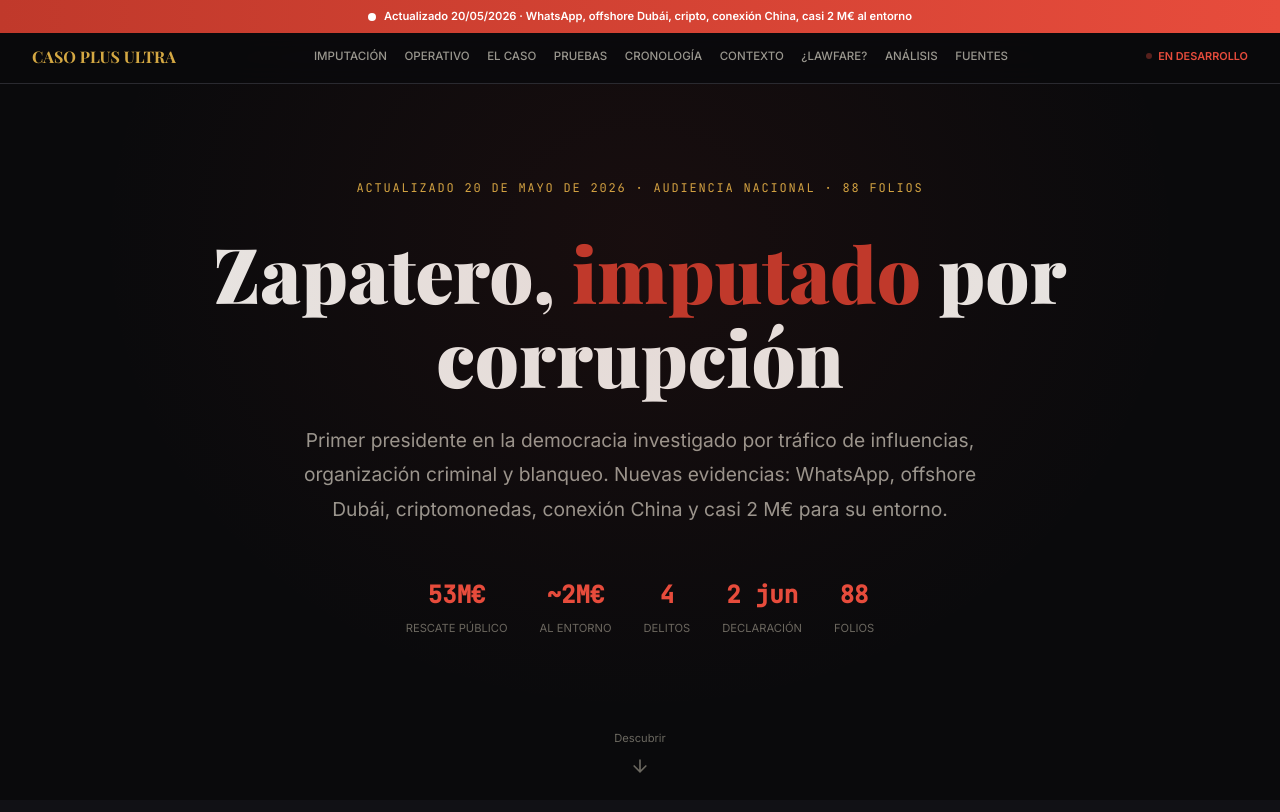
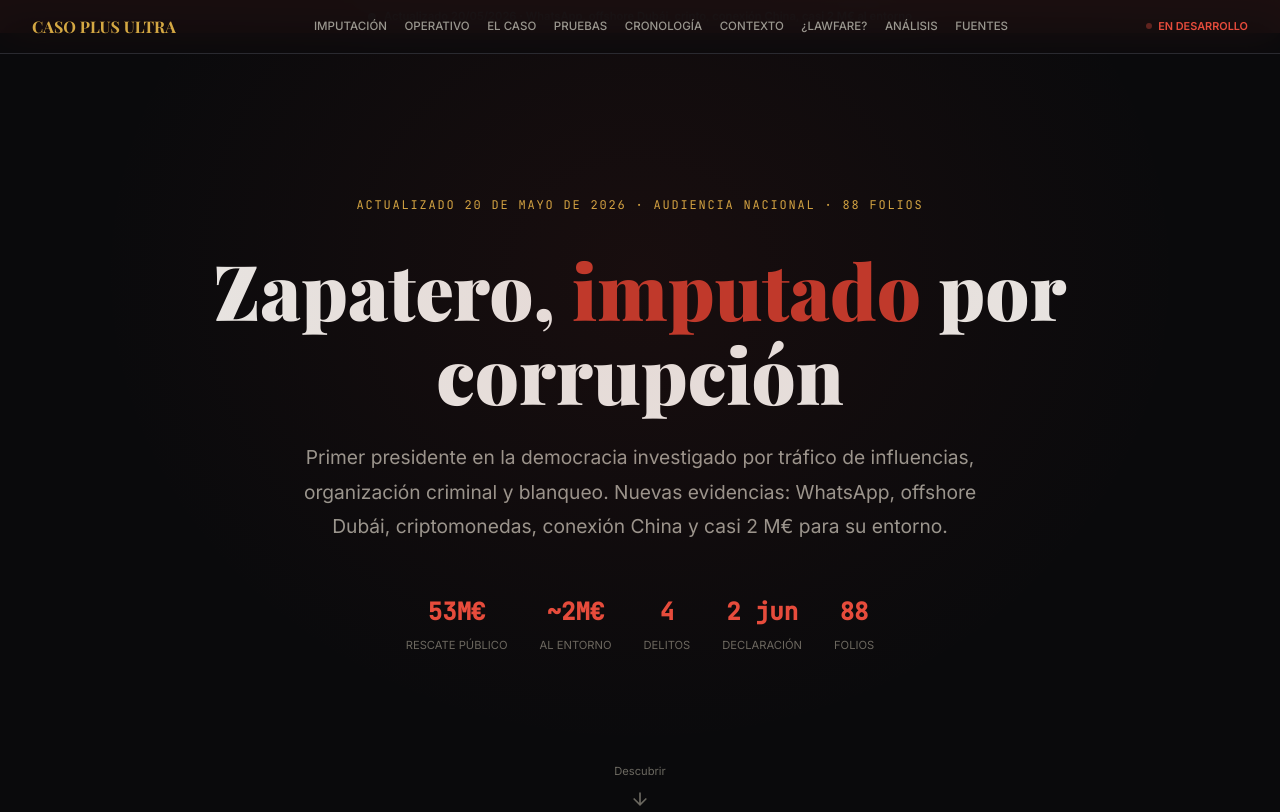
Before and after one commit to RaulGDMM/cocobot-pages, a plain HTML site: page pages/caso-zapatero-plus-ultra/index.html in a window 1280 px wide. Shown: the top 812 px of the page. Drawn offline with nearby package versions, Linux system fonts and the light colour scheme; no server answers.

Commit message:
Fix: banner no fijo, nav top:0, hero padding ajustado

```diff
--- a/pages/caso-zapatero-plus-ultra/index.html
+++ b/pages/caso-zapatero-plus-ultra/index.html
@@ -11,17 +11,17 @@
 *{margin:0;padding:0;box-sizing:border-box}
 html{scroll-behavior:smooth}
 body{font-family:'Inter',-apple-system,sans-serif;background:var(--bg);color:var(--t1);line-height:1.7}
-.bb{background:linear-gradient(90deg,var(--ar),#e74c3c);color:#fff;padding:7px 1rem;font-size:.7rem;font-weight:600;text-align:center;position:fixed;top:0;left:0;right:0;z-index:1001;display:flex;align-items:center;justify-content:center;gap:8px;flex-wrap:wrap}
+.bb{background:linear-gradient(90deg,var(--ar),#e74c3c);color:#fff;padding:7px 1rem;font-size:.7rem;font-weight:600;text-align:center;display:flex;align-items:center;justify-content:center;gap:8px;flex-wrap:wrap;flex-shrink:0}
 .bb::before{content:'';width:8px;height:8px;background:#fff;border-radius:50%;animation:p 1s infinite;flex-shrink:0}
 @keyframes p{0%,100%{opacity:1}50%{opacity:.3}}
-nav{position:fixed;top:30px;left:0;right:0;z-index:1000;background:rgba(10,10,12,.92);backdrop-filter:blur(20px);border-bottom:1px solid var(--b);height:54px;display:flex;align-items:center;justify-content:space-between;padding:0 2rem}
+nav{position:fixed;top:0px;left:0;right:0;z-index:1000;background:rgba(10,10,12,.92);backdrop-filter:blur(20px);border-bottom:1px solid var(--b);height:54px;display:flex;align-items:center;justify-content:space-between;padding:0 2rem}
 .nb{font-family:'Playfair Display',serif;font-weight:700;color:var(--ag)}
 .nl{display:flex;gap:1.1rem}.nl a{color:var(--t2);text-decoration:none;font-size:.72rem;font-weight:500;text-transform:uppercase;transition:color .2s;white-space:nowrap}.nl a:hover{color:var(--ag)}
 .nli{display:inline-flex;align-items:center;gap:6px;font-size:.68rem;font-weight:600;color:var(--arl);text-transform:uppercase}.nli::before{content:'';width:6px;height:6px;background:var(--arl);border-radius:50%;animation:p 1.5s infinite}
 .ham{display:none;flex-direction:column;gap:5px;cursor:pointer;z-index:1002;background:none;border:none;padding:8px}.ham span{display:block;width:22px;height:2px;background:var(--t1);transition:all .3s}.ham.active span:nth-child(1){transform:rotate(45deg) translate(5px,5px)}.ham.active span:nth-child(2){opacity:0}.ham.active span:nth-child(3){transform:rotate(-45deg) translate(5px,-5px)}
 .ov{position:fixed;inset:0;background:rgba(0,0,0,.6);z-index:1000;opacity:0;pointer-events:none;transition:opacity .35s}.ov.s{opacity:1;pointer-events:all}
 .sm{position:fixed;top:0;right:-300px;width:280px;height:100vh;background:var(--bgc);border-left:1px solid var(--b);z-index:1001;padding-top:100px;transition:right .35s;overflow-y:auto}.sm.o{right:0}.sm a{display:block;padding:14px 2rem;color:var(--t2);text-decoration:none;font-size:.85rem;border-bottom:1px solid var(--b);transition:all .2s}.sm a:hover{color:var(--ag);padding-left:24px;background:var(--bga)}
-.hero{min-height:100vh;display:flex;flex-direction:column;justify-content:center;align-items:center;text-align:center;padding:8rem 2rem 4rem;position:relative;overflow:hidden}.hero::before{content:'';position:absolute;inset:0;background:radial-gradient(ellipse at 50% 30%,rgba(192,57,43,.08),transparent 60%)}
+.hero{min-height:100vh;display:flex;flex-direction:column;justify-content:center;align-items:center;text-align:center;padding:6rem 2rem 4rem;position:relative;overflow:hidden}.hero::before{content:'';position:absolute;inset:0;background:radial-gradient(ellipse at 50% 30%,rgba(192,57,43,.08),transparent 60%)}
 .hd{font-family:'JetBrains Mono',monospace;font-size:.75rem;color:var(--ag);letter-spacing:.15em;text-transform:uppercase;margin-bottom:2rem}
 .hero h1{font-family:'Playfair Display',serif;font-size:clamp(2.5rem,6vw,5rem);font-weight:900;line-height:1.1;margin-bottom:1.5rem;max-width:900px}.hero h1 .ac{color:var(--ar)}
 .sub{font-size:clamp(1rem,2vw,1.2rem);color:var(--t2);max-width:700px;line-height:1.8;margin-bottom:3rem}
```
